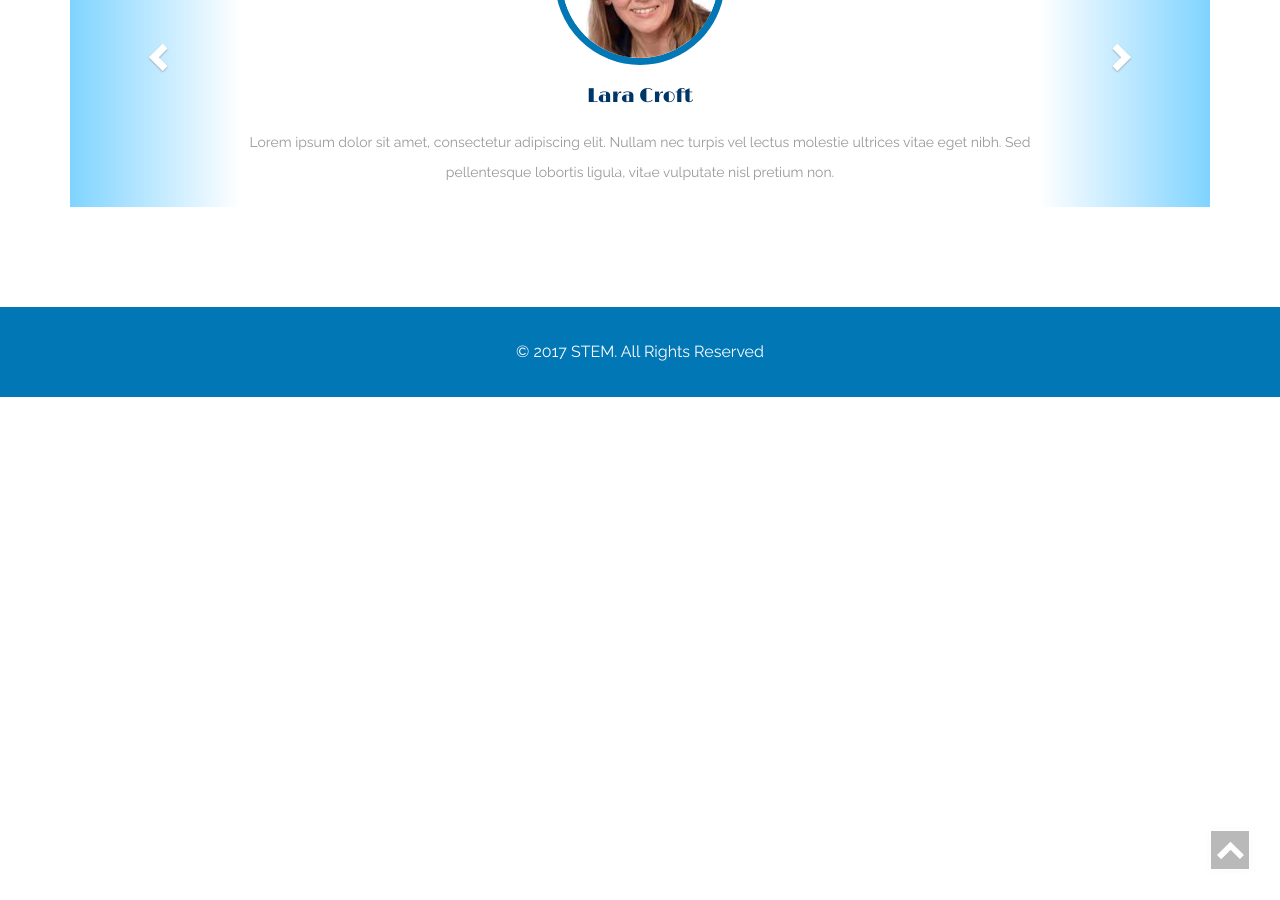
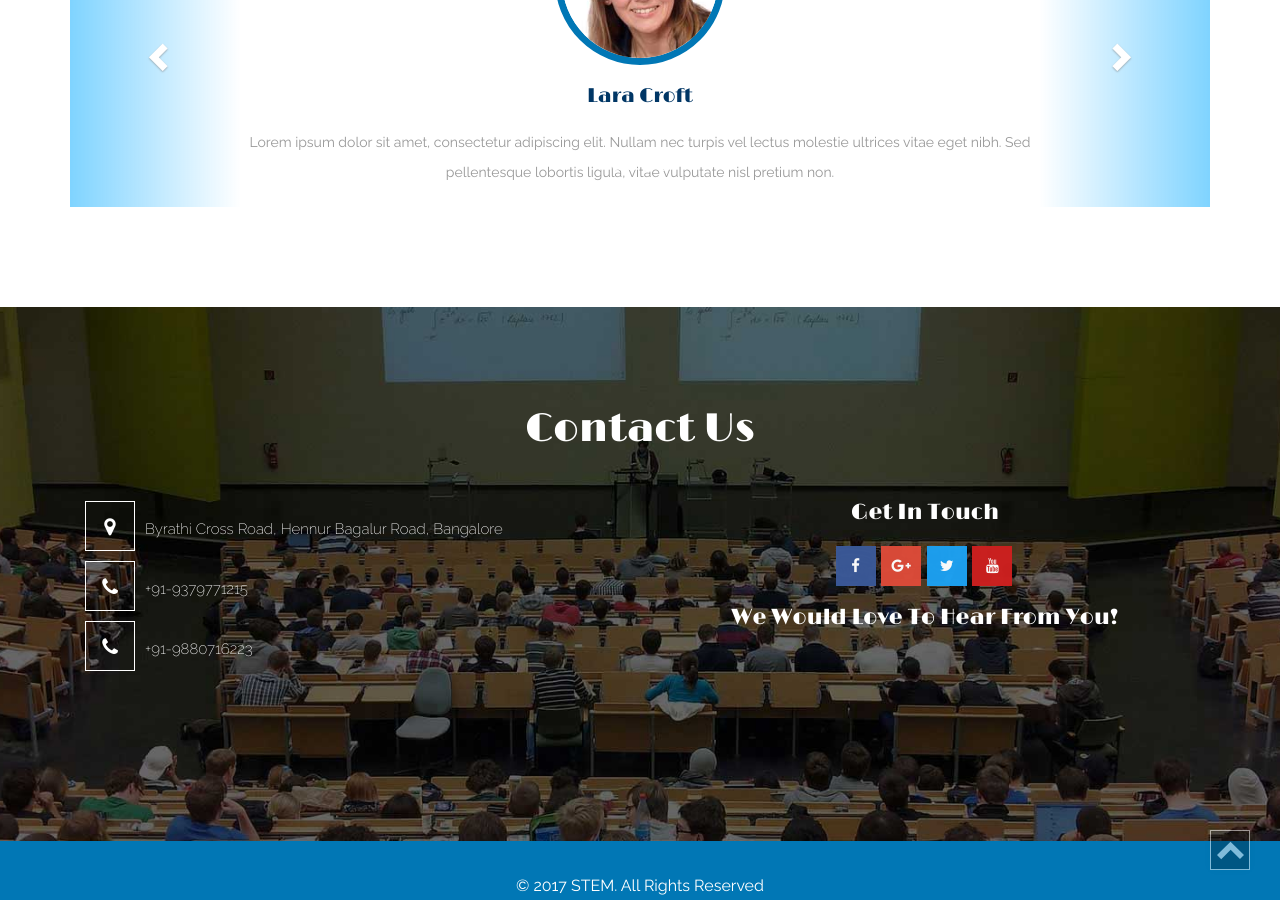
Before and after one commit to dhanyacm/stem, a Jekyll site: the page built from index.html, in a window 1280 px wide and 900 px high, scrolled down 2699 px. Built offline with Jekyll 4.4.1, drawn with Linux system fonts in a browser that asks for light colours; a script that is not in the unit is left out; before the commit the page ends 3096 px from its top, so only the background shows below that.

Commit message:
Update footer.html

```diff
--- a/_includes/footer.html
+++ b/_includes/footer.html
@@ -1,3 +1,39 @@
+
+<!-- contact section -->
+<section class="contact-wthree jarallax" id="contact">
+	<div class="container">
+		<h3 class="text-center slideanim">Contact Us</h3>
+		<div class="col-lg-6 col-md-6 col-sm-6 contact-agile1">
+			<ul class="address-w3-agile">
+				<li class="slideanim"><i class="fa fa-map-marker" aria-hidden="true"></i><p class="extra">Byrathi Cross Road, Hennur Bagalur Road, Bangalore</p></li>
+				<li class="slideanim"><i class="fa fa-phone" aria-hidden="true"></i><p>+91-9379771215</p></li>
+				<li class="slideanim"><i class="fa fa-phone" aria-hidden="true"></i><p>+91-9880716223</p></li>
+				<li class="slideanim"><i class="fa fa-envelope-o" aria-hidden="true"></i><p><a href="mailto:name@example.com">name@example.com</a></p></li>
+			</ul>
+		</div>
+		<div class="col-lg-6 col-md-6 col-sm-6 contact-agile2 slideanim">
+			<h4 class="slideanim">Get In Touch</h4>
+			<ul class="social-icons2">
+				<li class="slideanim"><a href="#"><i class="fa fa-facebook" aria-hidden="true"></i></a></li>
+				<li class="slideanim"><a href="#"><i class="fa fa-google-plus" aria-hidden="true"></i></a></li>
+				<li class="slideanim"><a href="#"><i class="fa fa-twitter" aria-hidden="true"></i></a></li>
+				<li class="slideanim"><a href="#"><i class="fa fa-youtube" aria-hidden="true"></i></a></li>
+			</ul>
+			<h4>We Would Love To Hear From You!</h4>
+			<div class="subscribe" style="padding-top:10px;">
+				<div class="form-group1 slideanim">
+					<a href="contact.html"><button class="btn btn-outline btn-lg"><i class="fa fa-comments-o" aria-hidden="true"></i>  Contact  >></button> </a>
+				</div>
+				<div class="clearfix"></div>
+			</div>
+		</div>
+		<div class="clearfix"></div>
+	</div>
+</section>
+<!-- /contact section -->
+
+
+
 <!-- copyright section -->
 <div class="copyright-w3-agileits">
 	<div class="container">
```
